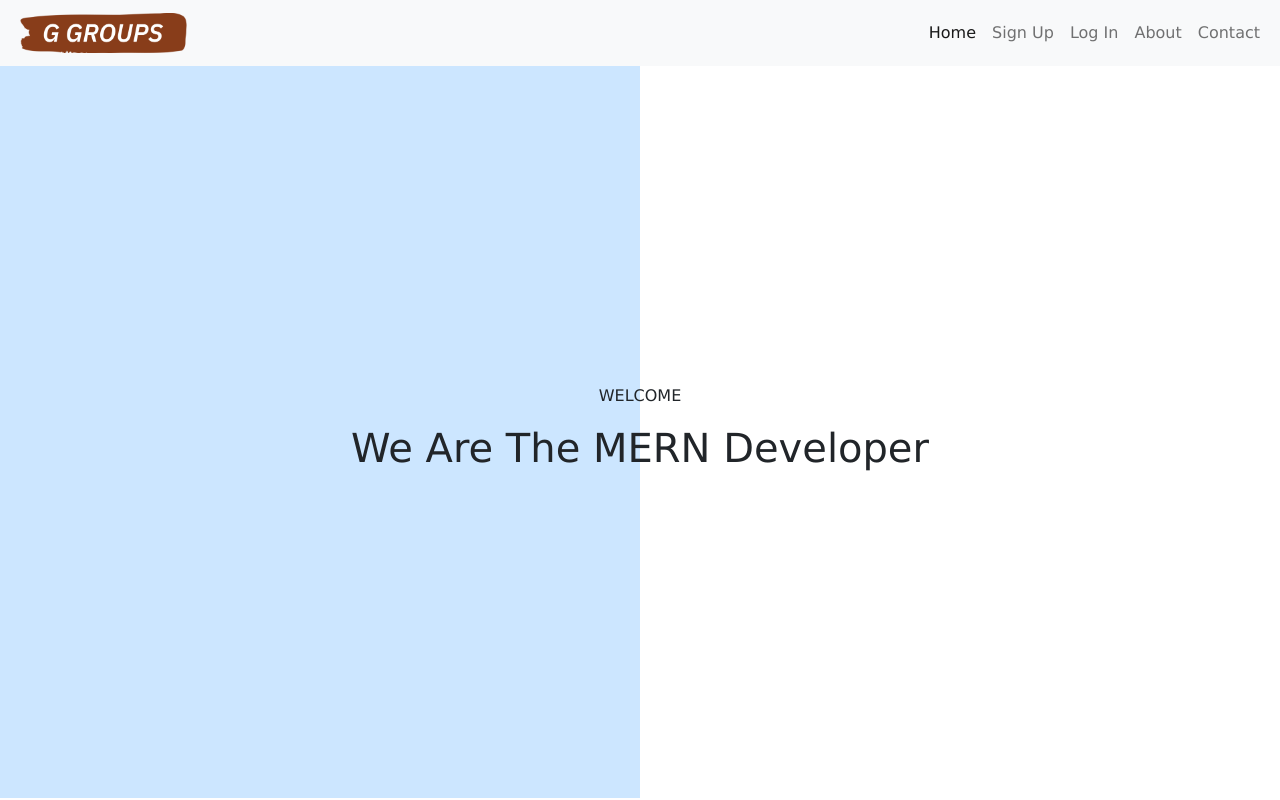
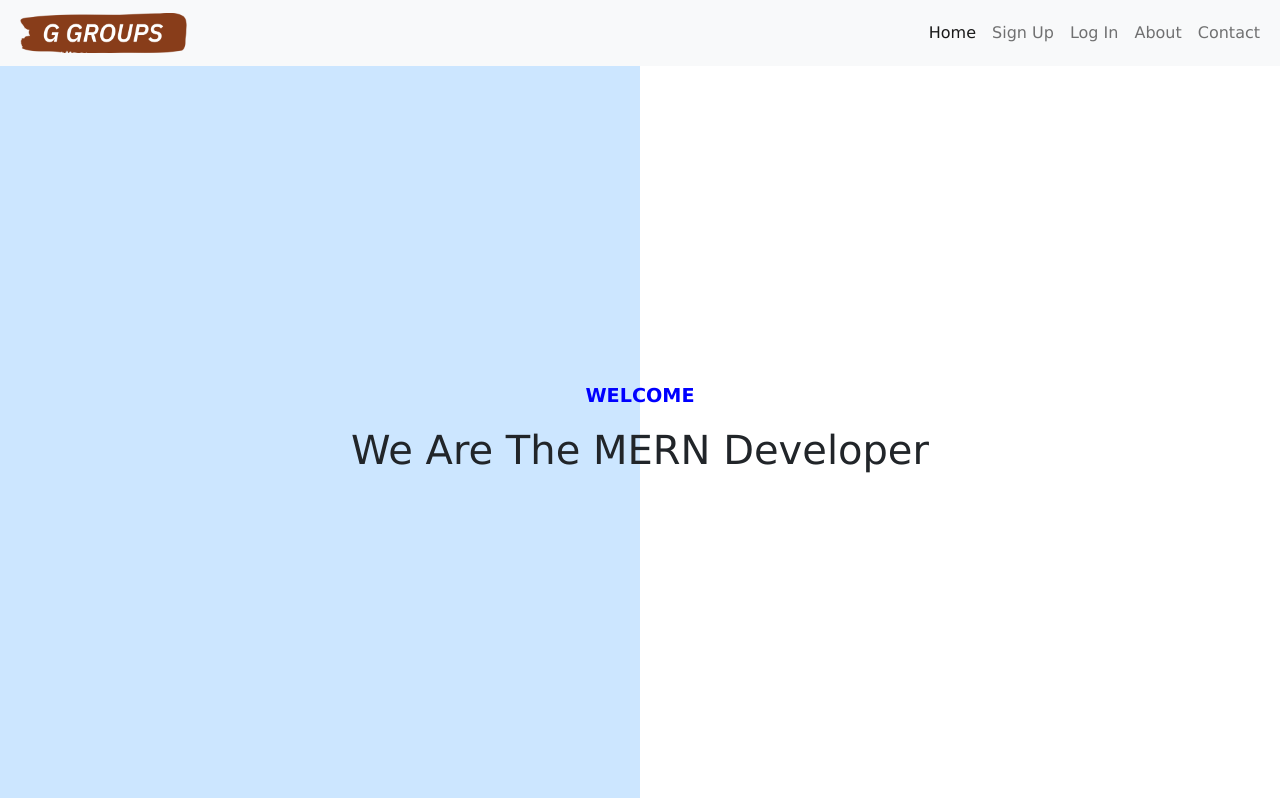
Before and after one commit to Kushalg3/demo.github.io, a React (Create React App) app in the folder client/: page / in a window 1280 px wide. Built offline with nearby package versions, Linux system fonts and the light colour scheme.

Commit message:
font color change for home page

```diff
--- a/client/src/App.css
+++ b/client/src/App.css
@@ -1,5 +1,5 @@
 * {
-  font-family:Verdana, Geneva, Tahoma, sans-serif;
+  font-family: Verdana, Geneva, Tahoma, sans-serif;
 }
 
 .App {
@@ -54,6 +54,12 @@
 
 .home > .Container {
   text-align: center;
+}
+
+.home > .Container > p {
+  color: blue;
+  font-size: larger;
+  font-weight: bold;
 }
 
 .box {
```
